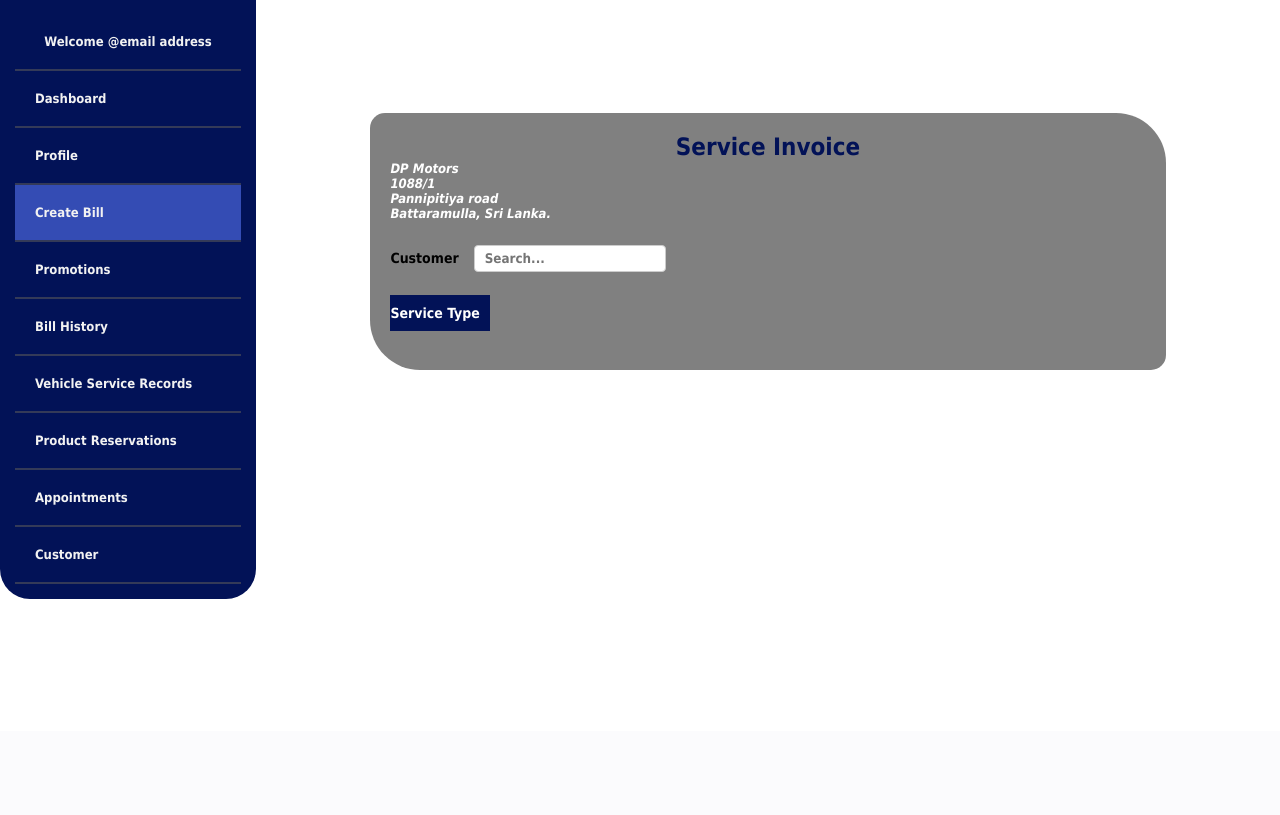
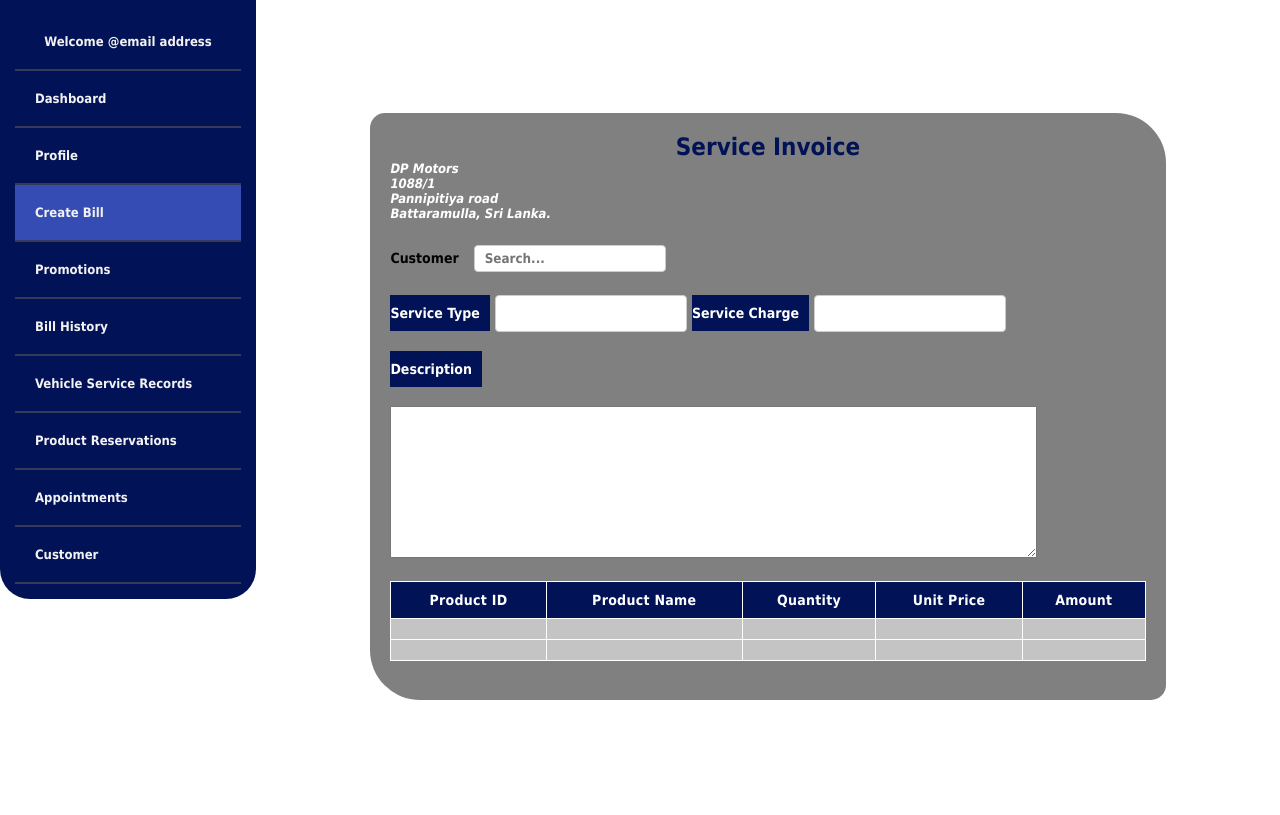
Before and after one commit to kavisha-perera/IS2102-DPMotors, a PHP site: page /UI/cashierbills/createservicebill.html in a window 1280 px wide. Shown: the part 69-884 px from the top of the page. Before the commit the page ends 668 px from the top, so only its background shows below. Run offline with PHP 8.4, Linux system fonts and the light colour scheme; lists and menus that the app fills with data are empty.

Commit message:
Bill edits

```diff
--- a/UI/cashierbills/createservicebill.html
+++ b/UI/cashierbills/createservicebill.html
@@ -69,6 +69,40 @@
                         <label for="customer" class="th-user-label" >Customer</label>
                         <input type="text" placeholder="Search..." name="search" class="searchbar"><br><br>
                         <label for="servicetype" class="th-user-label" style="background-color: #021257; color: white;" >Service Type</label>
+                        <input type="text" name="servicetype" class="billtextbox">
+                        <label for="servicecharge" class="th-user-label" style="background-color: #021257; color: white;" >Service Charge</label>
+                        <input type="text" name="servicecharge" class="billtextbox"><br><br>
+                        <label for="servicedescription" class="th-user-label" style="background-color: #021257; color: white;" >Description</label><br><br>
+                        <textarea name="servicedescription" cols="90" rows="10"></textarea><br><br>
+
+                        <table class="th-user-table">
+                            <thead>
+                            <tr>
+                              <th>Product ID</th> <!--table properties-->
+                              <th>Product Name</th>
+                              <th>Quantity</th>
+                              <th>Unit Price</th>
+                              <th>Amount</th>
+                            </tr>
+                            </thead>
+                            <tbody>
+                                <tr>
+                                    <td></td> <!--table values-->
+                                    <td></td>
+                                    <td></td>
+                                    <td></td>
+                                    <td></td>
+                                </tr>
+                                <tr>
+                                    <td></td> <!--table values-->
+                                    <td></td>
+                                    <td></td>
+                                    <td></td>
+                                    <td></td>
+                                </tr>
+                              </tbody>
+                          </table>
+
                     </form><br>
 
                 </div>
--- a/css/cashier-signup-customer.css
+++ b/css/cashier-signup-customer.css
@@ -81,3 +81,9 @@
   box-sizing: border-box;
   padding: 5px 10px;
 }
+.billtextbox{
+  border: 1px solid #ccc;
+  border-radius: 4px;
+  box-sizing: border-box;
+  padding: 10px 10px;
+}
```
